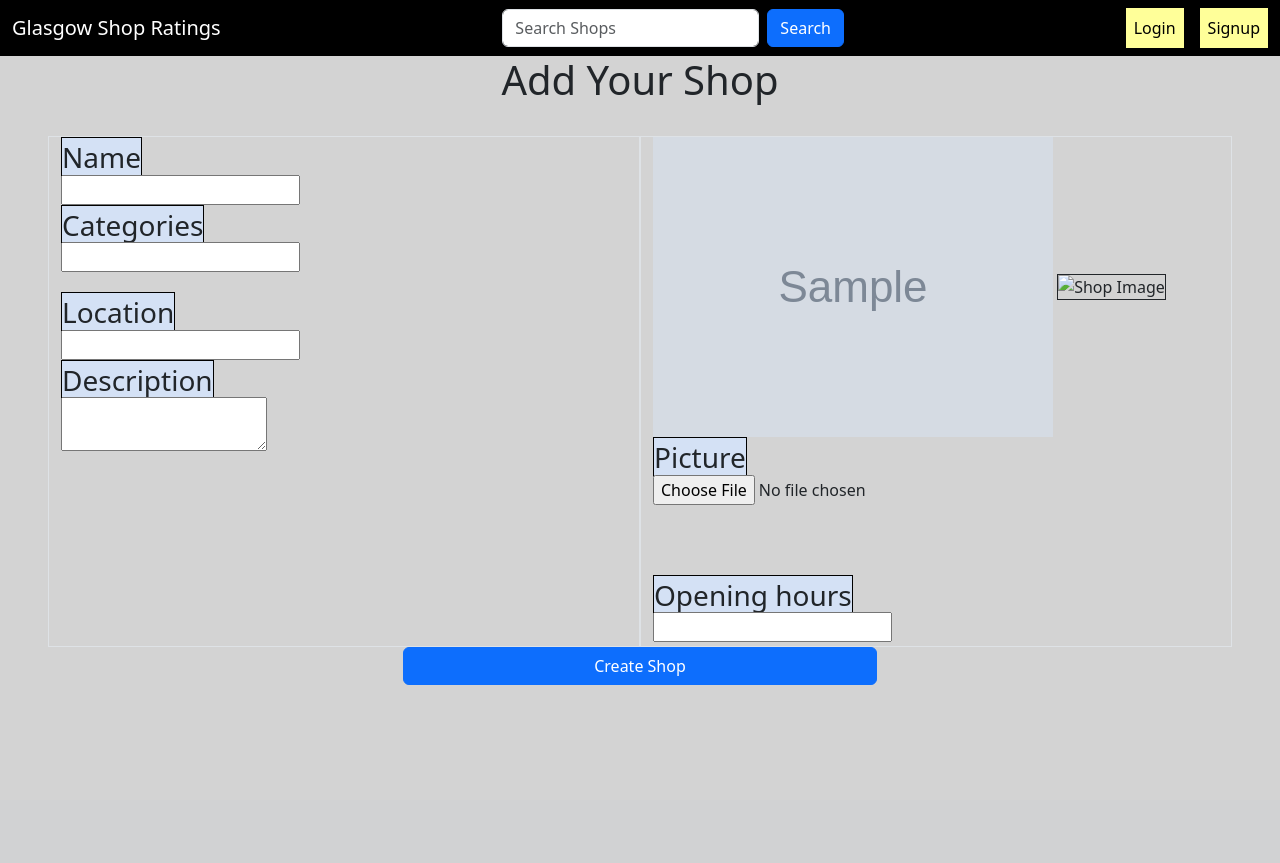
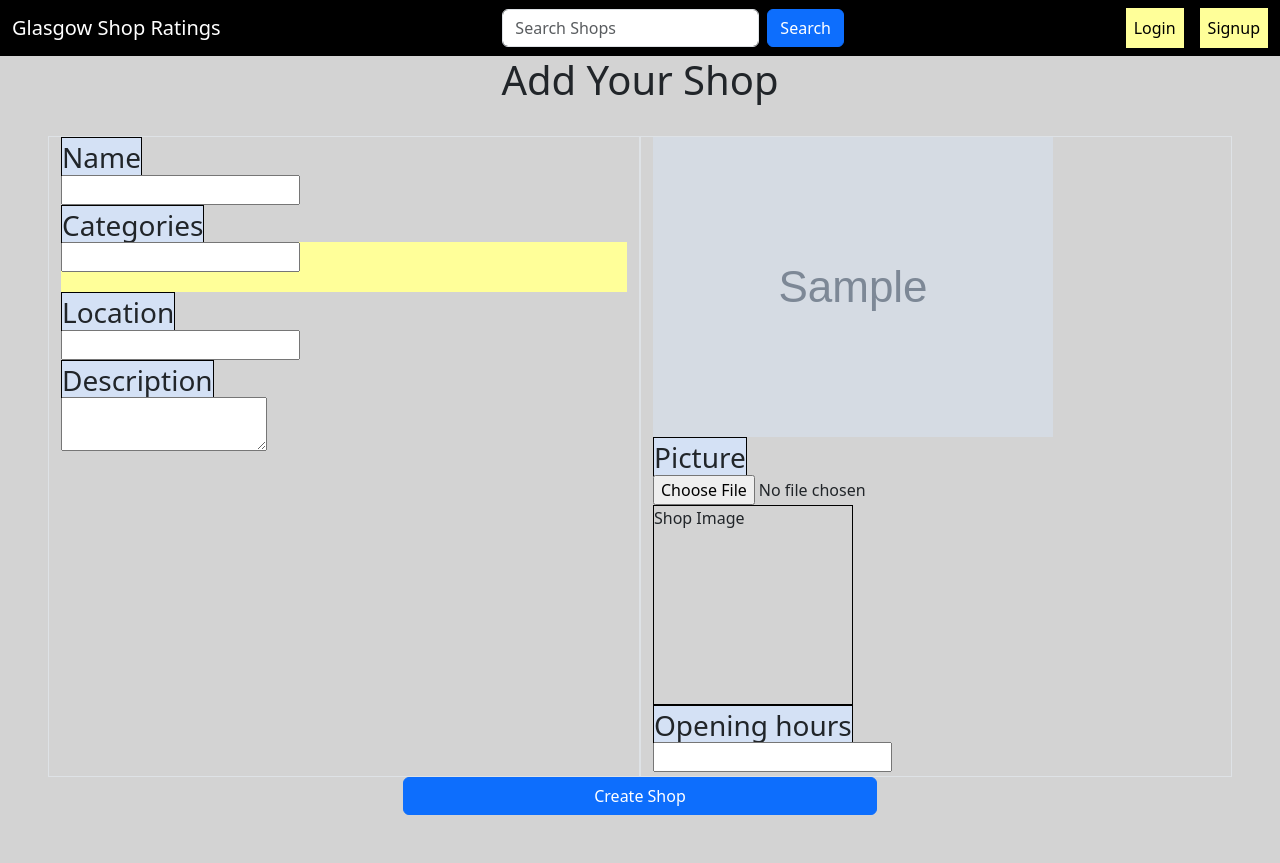
Before and after one commit to DanielHally/wad_project, a Django app: template templates/gsr/add_shop.html in a window 1280 px wide. Before the commit the page ends 685 px from the top, so only its background shows below. Run offline with Django 3.2, Linux system fonts and the light colour scheme; the template is opened without the code that fills it: most values are stand-ins (such as "Sample title", 1, 10 or a date in 2020); grey boxes marked "Sample" are stand-in pictures; form fields are guessed from the names that the template uses; parts of the project's set-up code (start-up, migrations or seed data) failed here and were passed over.

Commit message:
Add Shop page functional and with implemente javascript

```diff
--- /dev/null
+++ b/static/css/gsr/add_shop.css
@@ -0,0 +1,40 @@
+/*
+    Bootstrap overrides
+*/
+.navbar-custom {
+    background-color: black !important;
+}
+
+/*
+    Site general theming
+*/
+body {
+    background-color: lightgray;
+}
+
+/*
+    Site colours
+*/
+.gsr-cream {
+    background-color: #FFFF99;
+}
+.gsr-blue {
+    background-color: #D4E1F5;
+}
+.gsr-yellow-star {
+    color: orange;
+}
+.gsr-nav-button {
+    color: black;
+    background-color: #FFFF99;
+    border-style: solid;
+    border-color: black;
+}
+.gsr-nav-button:hover {
+    color: black;
+    background-color: white;
+}
+
+.gsr-border {
+    border-color: black !important;
+}
--- a/static/js/gsr/add_shop.js
+++ b/static/js/gsr/add_shop.js
@@ -16,14 +16,13 @@ const NEXT_INPUT = "#next"
     Setup hidden next input on page load
 */
 $(document).ready(()=>{
-		  $('{{ form.picture }}').change(function(){
+		  $('#image_field').change(function(){
 			const file = this.files[0];
-			console.log(file);
 			if (file){
 			  let reader = new FileReader();
 			  reader.onload = function(event){
-				console.log(event.target.result);
-				$('#imgPreview').attr('src', event.target.result);
+				$('#imgPreview').css('backgroundImage', 'url(' + event.target.result + ')');
+				$('#imgPreview').html('');
 			  }
 			  reader.readAsDataURL(file);
 			}
--- a/templates/gsr/add_shop.html
+++ b/templates/gsr/add_shop.html
@@ -1,11 +1,14 @@
 {% extends 'gsr/base.html' %}
 {% load staticfiles %}
 
-<title>
-    {% block title_block %}
-	    Add Shop
-    {% endblock %}
-</title>
+{% block title_block %}
+	Add Shop
+{% endblock %}
+
+{% block head_block %}
+<script src="{% static 'js/gsr/add_shop.js' %}" crossorigin="anonymous"></script>
+<link href="{% static 'css/gsr/add_shop.css' %}" rel="stylesheet" crossorigin="anonymous">
+{% endblock %}
 
 {% block body_block %}
 	<h1 class="text-center" >Add Your Shop</h1>
@@ -23,7 +26,7 @@
 
 						<div class="my-1">
 							<span class="h3 gsr-blue border gsr-border">{{form.categories.label_tag}}</span>
-							<div class="" style="height:50px;overflow-y:scroll;">{{form.categories}}</div>
+							<div class="gsr-cream" style="height:50px;overflow-y:scroll;">{{form.categories}}</div>
 						</div>
 
 						<div class="my-1">
@@ -41,11 +44,11 @@
 						{% if form.picture %}
 							<img src="{{ shop.picture.url }}" class="img-fluid">
 						{% endif %}
-						<img class="img-fluid" id ="imgPreview" alt="Shop Image" width="100px" height="100px" border="1px"/>
 
 						<div class="my-1">
 							<span class="h3 gsr-blue border gsr-border">{{form.picture.label_tag}}</span>
-							<div class="" style="height:100px">{{form.picture}}</div>
+							<div class="" style="">{{form.picture}}</div>
+							<div class="border gsr-border" id ="imgPreview" style="width:200px;height:200px;background-size:100% 100%;">Shop Image</div>
 						</div>
 
 						<div class="my-1">
@@ -57,6 +60,8 @@
 
 					<input class="btn btn-primary" style="width:40%;margin-left:auto;margin-right:auto;" type="submit" name="submit" value="Create Shop" />
 
+					<strong>{{ form.errors }}</strong><br />
+
 				</div>
 			</div>
 		</form>
```
Also changed, not shown: gsr/forms.py (+10 -7 lines), gsr/views.py (+4 -3 lines).
